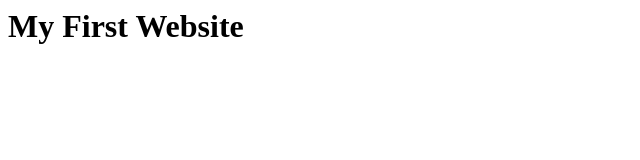
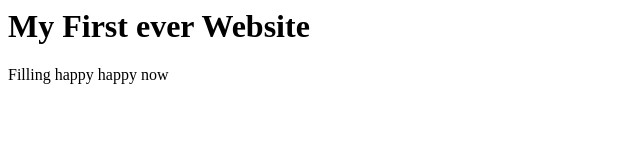
Before and after one commit to MdJihadHossain1/my-first-website, a plain HTML site: page index.html in a window 1280 px wide. Shown: the whole page, without its empty margins (0-640 px from the left). Drawn offline with Linux system fonts and the light colour scheme.

Commit message:
adding a little more code

```diff
--- a/index.html
+++ b/index.html
@@ -1 +1,2 @@
-<h1>My First Website</h1>
+<h1>My First ever Website</h1>
+<p>Filling happy happy now</p>
```
